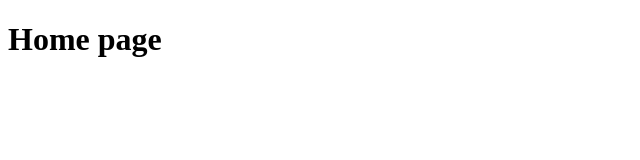
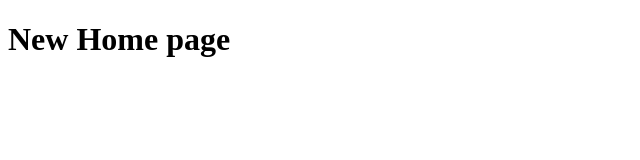
Before and after one commit to YujohnNattrass/cloudflare-test, a Gatsby site: page / in a window 1280 px wide. Shown: the whole page, without its empty margins (0-640 px from the left). Built offline with nearby package versions, Linux system fonts and the light colour scheme; Gatsby itself is replaced by a stand-in of ours.

Commit message:
h1 and title replaced

```diff
--- a/src/pages/index.js
+++ b/src/pages/index.js
@@ -3,8 +3,8 @@
 const IndexPage = () => {
   return (
     <main>
-      <title>Home Page</title>
-      <h1>Home page</h1>
+      <title>New Home Page</title>
+      <h1>New Home page</h1>
     </main>
   )
 }
```
